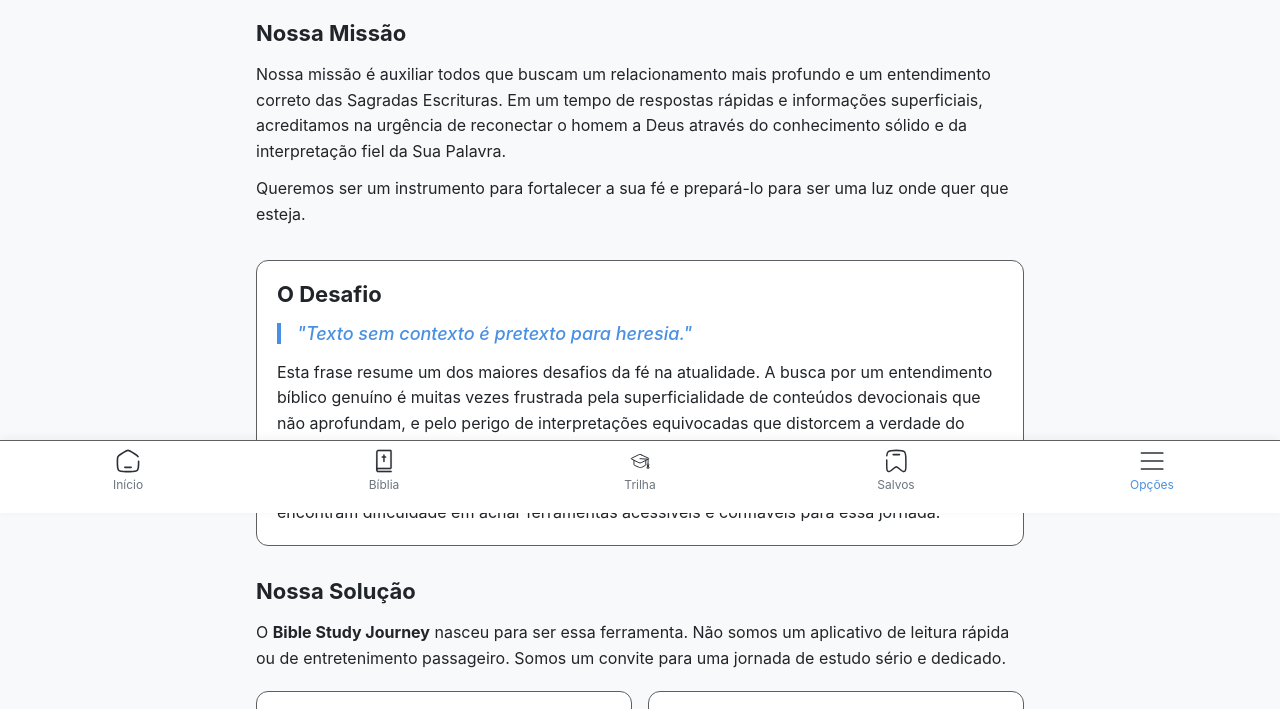
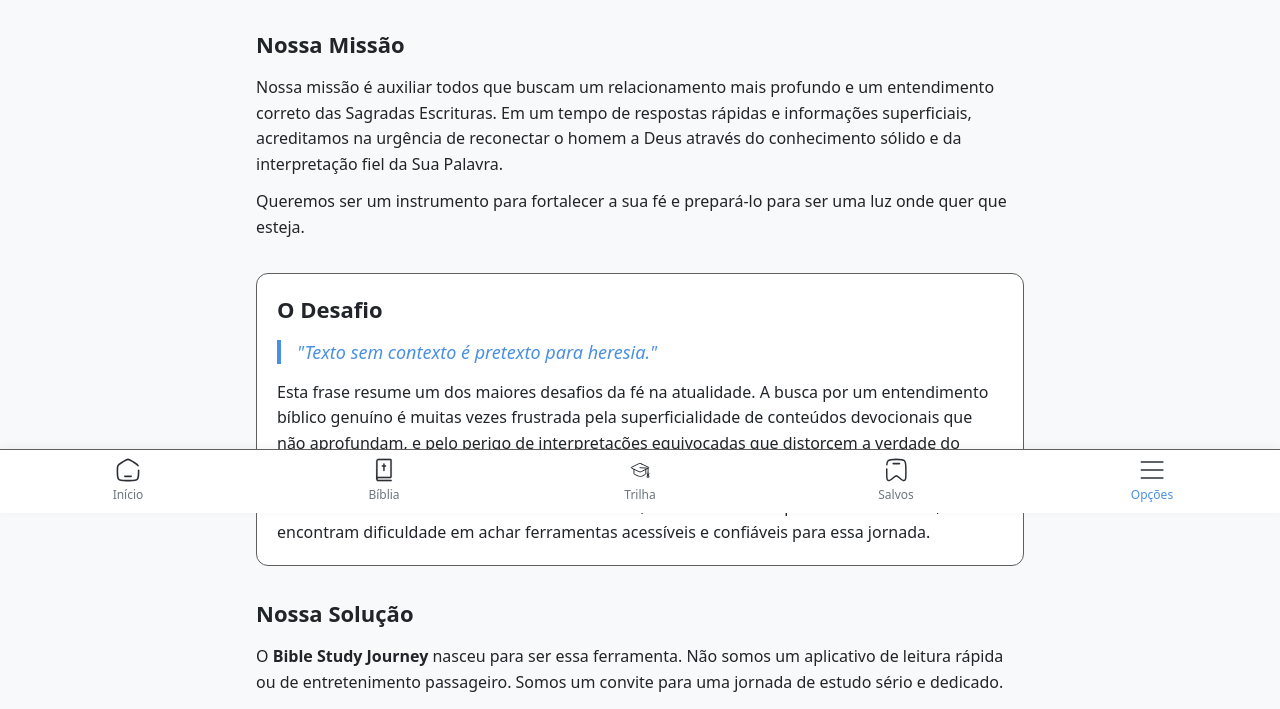
Before and after one commit to guiibrag4/BibleStudyJourney, a website: page www/html/sobre.html in a window 1280 px wide. Shown: the part 287-996 px from the top of the page. Drawn offline with nearby package versions, Linux system fonts and the light colour scheme; sample sign-in values are in the browser's storage.

Commit message:
cofiguração de ambiente para tela e ajuste de env safe area para novas

```diff
--- a/www/css/estatisticas.css
+++ b/www/css/estatisticas.css
@@ -1,9 +1,23 @@
 /* Arquivo: css/estatisticas.css (Padronizado com themes.css) */
+* {
+  margin: 0;
+  padding: 0;
+  box-sizing: border-box;
+  font-family: system-ui, -apple-system, BlinkMacSystemFont, 'Segoe UI', Roboto, Oxygen, Ubuntu, Cantarell, 'Open Sans', 'Helvetica Neue', sans-serif;
+}
 
 body {
-    /* Usa as variáveis globais para fundo e cor do texto */
-    background-color: var(--background-color);
-    color: var(--text-color);
+  font-family: -apple-system, BlinkMacSystemFont, "Segoe UI", Roboto, Helvetica, Arial, sans-serif;
+  background-color: var(--background-color);
+  color: var(--text-color);
+  margin: 0;
+
+  /* CORREÇÃO: Adiciona padding para a safe area e para o bottom-nav */
+  padding-top: env(safe-area-inset-top);
+  padding-left: env(safe-area-inset-left);
+  padding-right: env(safe-area-inset-right);
+  padding-bottom: 90px;
+  /* Espaço crucial para o bottom-nav não cobrir o conteúdo */
 }
 
 .page-container {
--- a/www/css/sobre.css
+++ b/www/css/sobre.css
@@ -1,12 +1,25 @@
 /* Arquivo: css/sobre.css */
 /* Estilos para a página "Sobre o App" */
 
+* {
+  margin: 0;
+  padding: 0;
+  box-sizing: border-box;
+  font-family: system-ui, -apple-system, BlinkMacSystemFont, 'Segoe UI', Roboto, Oxygen, Ubuntu, Cantarell, 'Open Sans', 'Helvetica Neue', sans-serif;
+}
+
 body {
-    background-color: var(--background-color);
-    color: var(--text-color);
-    font-family: 'Inter', -apple-system, BlinkMacSystemFont, 'Segoe UI', sans-serif;
-    margin: 0;
-    padding: 0;
+  font-family: -apple-system, BlinkMacSystemFont, "Segoe UI", Roboto, Helvetica, Arial, sans-serif;
+  background-color: var(--background-color);
+  color: var(--text-color);
+  margin: 0;
+
+  /* CORREÇÃO: Adiciona padding para a safe area e para o bottom-nav */
+  padding-top: env(safe-area-inset-top);
+  padding-left: env(safe-area-inset-left);
+  padding-right: env(safe-area-inset-right);
+  padding-bottom: 90px;
+  /* Espaço crucial para o bottom-nav não cobrir o conteúdo */
 }
 
 .page-container {
```
Also changed, not shown: www/js/estatisticas.js (+53 -4 lines).
